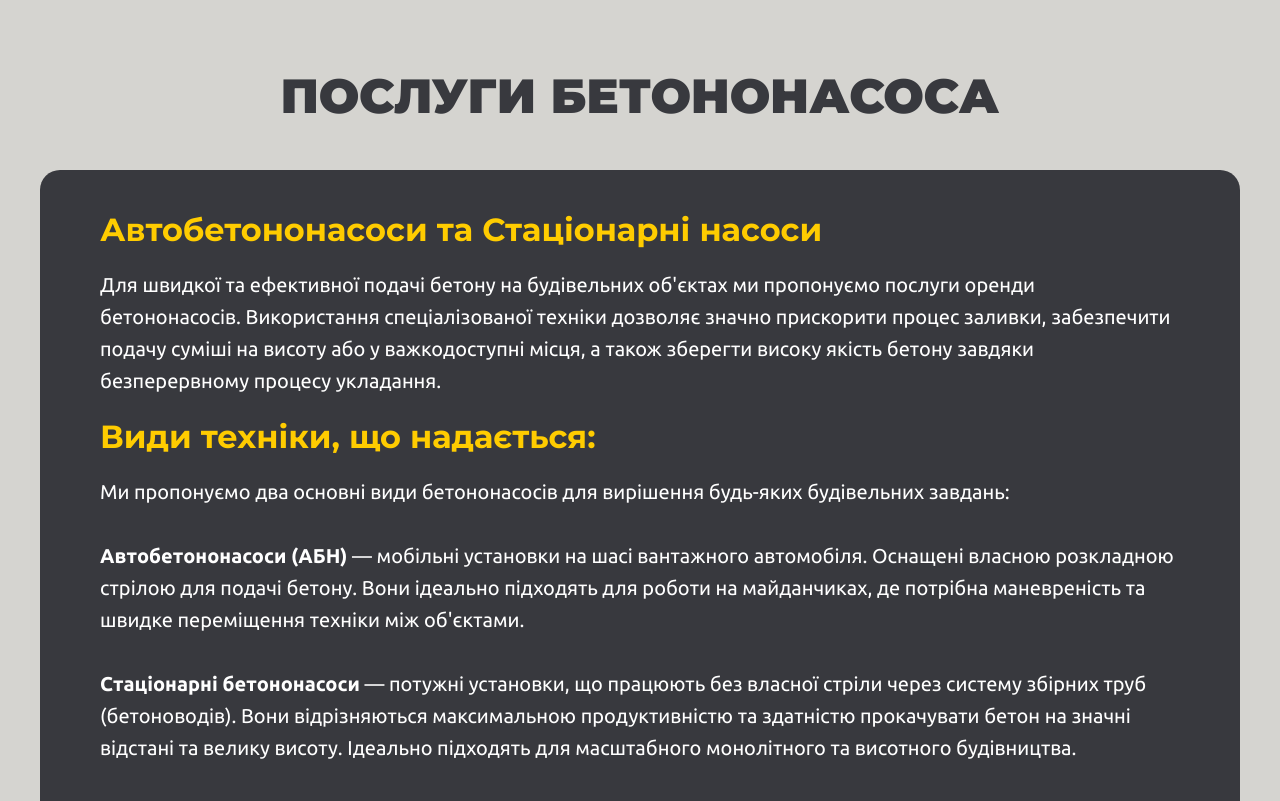
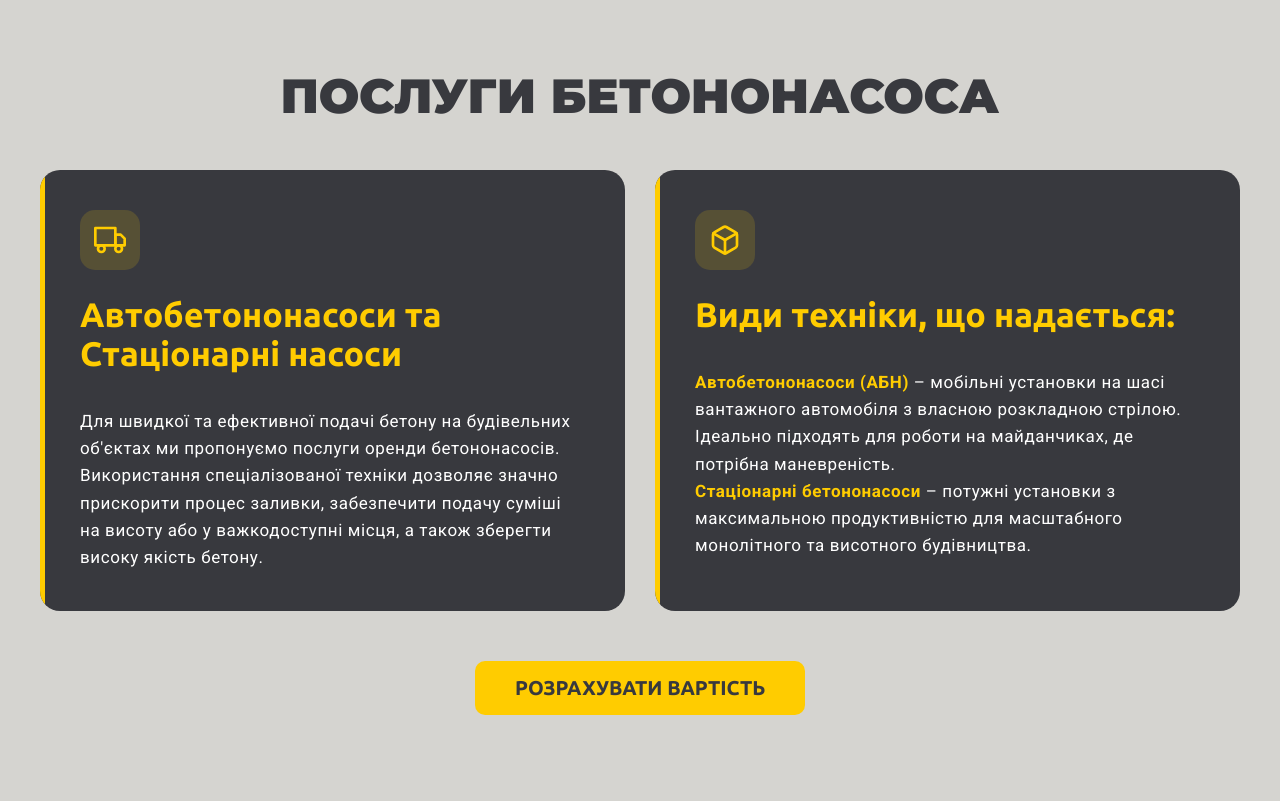
Before and after one commit to failure2represent/BK_ZAKARPATTYA, a plain HTML site: page concrete-pump.html in a window 1280 px wide. Shown: the part 125-926 px from the top of the page. Drawn offline with nearby package versions, Linux system fonts and the light colour scheme.

Commit message:
minor_dsgn_upd3333

```diff
--- a/concrete-pump.html
+++ b/concrete-pump.html
@@ -48,15 +48,34 @@
             <section class="concrete__production container">
                     <h1 class="concrete__production-title">ПОСЛУГИ БЕТОНОНАСОСА</h1>
                     <div class="concrete__production-content">
-                        <h3 class="concrete__production-subtitle">Автобетононасоси та Стаціонарні насоси</h3>
-                        <p class="concrete__production-text">Для швидкої та ефективної подачі бетону на будівельних об'єктах ми пропонуємо послуги оренди бетононасосів. Використання спеціалізованої техніки дозволяє значно прискорити процес заливки, забезпечити подачу суміші на висоту або у важкодоступні місця, а також зберегти високу якість бетону завдяки безперервному процесу укладання.</p>
+                        <div class="concrete__production-block">
+                            <div class="concrete__production-icon">
+                                <svg viewBox="0 0 24 24" fill="none" stroke="currentColor" stroke-width="2" stroke-linecap="round" stroke-linejoin="round">
+                                <rect x="1" y="3" width="15" height="13"></rect>
+                                <polygon points="16 8 20 8 23 11 23 16 16 16 16 8"></polygon>
+                                <circle cx="5.5" cy="18.5" r="2.5"></circle>
+                                <circle cx="18.5" cy="18.5" r="2.5"></circle>
+                            </svg>
+                            </div>
+                            <h3 class="concrete__production-subtitle">Автобетононасоси та Стаціонарні насоси</h3>
+                            <p class="concrete__production-text">Для швидкої та ефективної подачі бетону на будівельних об'єктах ми пропонуємо послуги оренди бетононасосів. Використання спеціалізованої техніки дозволяє значно прискорити процес заливки, забезпечити подачу суміші на висоту або у важкодоступні місця, а також зберегти високу якість бетону.</p>
+                        </div>
+                        <div class="concrete__production-block">
+                            <div class="concrete__production-icon">
+                                <svg viewBox="0 0 24 24" fill="none" stroke="currentColor" stroke-width="2" stroke-linecap="round" stroke-linejoin="round">
+                                    <path d="M21 16V8a2 2 0 0 0-1-1.73l-7-4a2 2 0 0 0-2 0l-7 4A2 2 0 0 0 3 8v8a2 2 0 0 0 1 1.73l7 4a2 2 0 0 0 2 0l7-4A2 2 0 0 0 21 16z"></path>
+                                    <polyline points="3.27 6.96 12 12.01 20.73 6.96"></polyline>
+                                    <line x1="12" y1="22.08" x2="12" y2="12"></line>
+                                </svg>
+                            </div>
+                            <h3 class="concrete__production-subtitle">Види техніки, що надається:</h3>
+                            <p class="concrete__production-text"><strong class="concrete__production-text--highlight">Автобетононасоси (АБН)</strong> – мобільні установки на шасі вантажного автомобіля з власною розкладною стрілою. Ідеально підходять для роботи на майданчиках, де потрібна маневреність.</p>
 
-                        <h3 class="concrete__production-subtitle">Види техніки, що надається:</h3>
-                        <p class="concrete__production-text">Ми пропонуємо два основні види бетононасосів для вирішення будь-яких будівельних завдань:<br><br>
-                            <strong>Автобетононасоси (АБН)</strong> — мобільні установки на шасі вантажного автомобіля. Оснащені власною розкладною стрілою для подачі бетону. Вони ідеально підходять для роботи на майданчиках, де потрібна маневреність та швидке переміщення техніки між об'єктами.<br><br>
-                            <strong>Стаціонарні бетононасоси</strong> — потужні установки, що працюють без власної стріли через систему збірних труб (бетоноводів). Вони відрізняються максимальною продуктивністю та здатністю прокачувати бетон на значні відстані та велику висоту. Ідеально підходять для масштабного монолітного та висотного будівництва.
-                        </p>
-                        <a class="prices__button" href="#contacts">РОЗРАХУВАТИ ВАРТІСТЬ</a>
+                            <p class="concrete__production-text"><strong class="concrete__production-text--highlight">Стаціонарні бетононасоси</strong> – потужні установки з максимальною продуктивністю для масштабного монолітного та висотного будівництва.</p>
+                        </div>
+                        <div class="concrete__production-cta">
+                            <a class="prices__button" href="concrete-pump.html#prices">РОЗРАХУВАТИ ВАРТІСТЬ</a>
+                        </div>
                     </div>
             </section>
 
@@ -90,7 +109,7 @@
                     </div>
                     <div class="prices__cta">
                         <h3 class="prices__cta-title">Отримати розрахунок</h3>
-                        <p class="prices__cta-text">Щоб отримати актуальний прайс-лист або точний розрахунок вартості саме для вашого об'єкту — зв'яжіться з нашими менеджерами.</p>
+                        <p class="prices__cta-text">Щоб отримати актуальний прайс-лист або точний розрахунок вартості саме для вашого об'єкту – зв'яжіться з нашими менеджерами.</p>
                         <a class="prices__cta-link" href="tel:+380991860591">
                             <svg class="prices__cta-icon" viewBox="0 0 24 24" fill="none" stroke="currentColor" stroke-width="2">
                                 <path d="M22 16.92v3a2 2 0 0 1-2.18 2 19.79 19.79 0 0 1-8.63-3.07 19.5 19.5 0 0 1-6-6 19.79 19.79 0 0 1-3.07-8.67A2 2 0 0 1 4.11 2h3a2 2 0 0 1 2 1.72 12.84 12.84 0 0 0 .7 2.81 2 2 0 0 1-.45 2.11L8.09 9.91a16 16 0 0 0 6 6l1.27-1.27a2 2 0 0 1 2.11-.45 12.84 12.84 0 0 0 2.81.7A2 2 0 0 1 22 16.92z"></path>
@@ -112,7 +131,7 @@
                         <div class="detail__info">
                             <h3 class="detail__info-title">АВТОБЕТОНОНАСОСИ (АБН)</h3>
                             <p class="detail__info-text">Мобільна техніка, встановлена на шасі вантажного автомобіля. Обладнана спеціальною гідравлічною стрілою, яка дозволяє подавати бетонну суміш безпосередньо до місця заливки.</p>
-                            <p class="detail__info-text">Основна перевага автобетононасосів — висока мобільність і швидкість розгортання на об'єкті. Вони ідеально підходять для будівництва приватних будинків, котеджів та об'єктів середнього масштабу.</p>
+                            <p class="detail__info-text">Основна перевага автобетононасосів – висока мобільність і швидкість розгортання на об'єкті. Вони ідеально підходять для будівництва приватних будинків, котеджів та об'єктів середнього масштабу.</p>
                             <a class="prices__button" href="#contacts">Уточнити ціну</a>
                         </div>
 
--- a/scss/style.scss
+++ b/scss/style.scss
@@ -887,10 +887,10 @@ footer {
 }
 
 .concrete__page-wrapper {
-    padding-top: 80px;
+    padding-top: 30px;
 
     .concrete__production {
-        margin-bottom: 240px;
+        margin-bottom: 120px;
         max-width: 1200px;
         display: flex;
         flex-direction: column;
@@ -917,6 +917,7 @@ footer {
                 border-radius: 20px;
                 position: relative;
                 overflow: hidden;
+                will-change: transform;
                 transition: transform 0.3s ease, box-shadow 0.3s ease;
                 &::after{
                     content: "";
@@ -926,6 +927,10 @@ footer {
                     width: 5px;
                     height: 100%;
                     background: #fc0;
+                }
+                &:hover{
+                    transform: translateY(-5px);
+                    box-shadow: 0 20px 40px rgba(0, 0, 0, 0.2);
                 }
                 .concrete__production-subtitle {
                     font-family: "Ubuntu";
@@ -1131,22 +1136,43 @@ footer {
         }
 
         .concrete__production-content {
-            background: #38393E;
+            display: grid;
+            grid-template-columns: 1fr 1fr;
+            gap: 30px;
+            .concrete__production-block{
+                background: $main_color;
                 color: #fff;
-            padding: 40px 60px;
+                padding: 40px;
                 border-radius: 20px;
+                position: relative;
+                overflow: hidden;
+                will-change: transform;
+                transition: transform 0.3s ease, box-shadow 0.3s ease;
+                &::after{
+                    content: "";
+                    position: absolute;
+                    top: 0;
+                    left: 0;
+                    width: 5px;
+                    height: 100%;
+                    background: #fc0;
+                }
+                &:hover{
+                    transform: translateY(-5px);
+                    box-shadow: 0 20px 40px rgba(0, 0, 0, 0.2);
+                }
                 .concrete__production-subtitle {
-                font-family: "Montserrat", sans-serif;
-                font-size: 32px;
-                margin-bottom: 20px;
-                color: #fc0;
+                    font-family: "Ubuntu";
+                    font-size: 34px;
+                    margin-bottom: 35px;
+                    color: $secondary_color;
                 }
 
                 .concrete__production-text {
-                font-family: "Ubuntu", sans-serif;
-                font-size: 20px;
+                    font-size: 17px;
+                    font-family: "Roboto";
+                    letter-spacing: 0.6px;
                     line-height: 1.6;
-                margin-bottom: 20px;
                     .concrete__production-text--highlight{
                         color: $secondary_color;
                     }
@@ -1165,6 +1191,11 @@ footer {
                         height: 32px;
                         color: $secondary_color;
                     }
+                }
+            }
+            .concrete__production-cta{
+                grid-column: 1/-1;
+                text-align: center;
             }
         }
     }
```
Also changed, not shown: concrete.html (+32 -31 lines), index.html (+1 -1 lines), css/style.css. Lines whose indentation alone changed are shown as unchanged.
